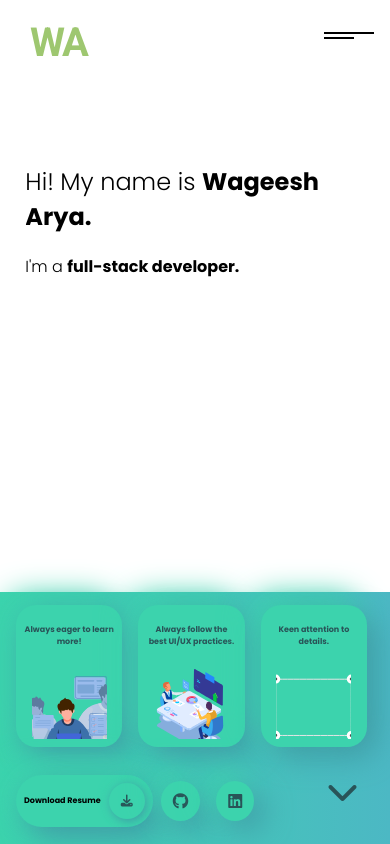
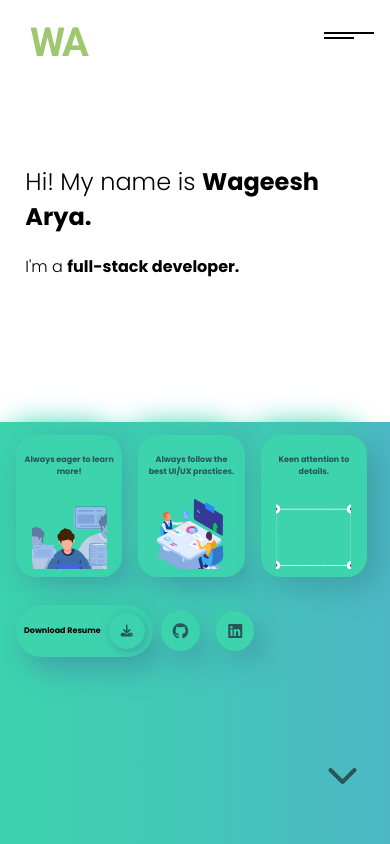
Before and after one commit to WageeshArya/Portfolio, a React (Create React App) app: page / in a window 390 px wide. Shown: the top 844 px of the page. Built offline with nearby package versions, Linux system fonts and the light colour scheme.

Commit message:
updated responsiveness

```diff
--- a/src/components/Intro.scss
+++ b/src/components/Intro.scss
@@ -57,7 +57,6 @@
         @media(max-width: 1000px) {
             display: flex;
             flex-direction: column;
-            height: auto;
         }
         @media(max-width: 750px) {
             display: flex;
@@ -80,7 +79,6 @@
                 margin-right: 1rem;
             }
             @media(max-width: 1000px) {
-                height: 50vh;
                 width: 80%;
             }
             @media(max-width: 700px) {
```
